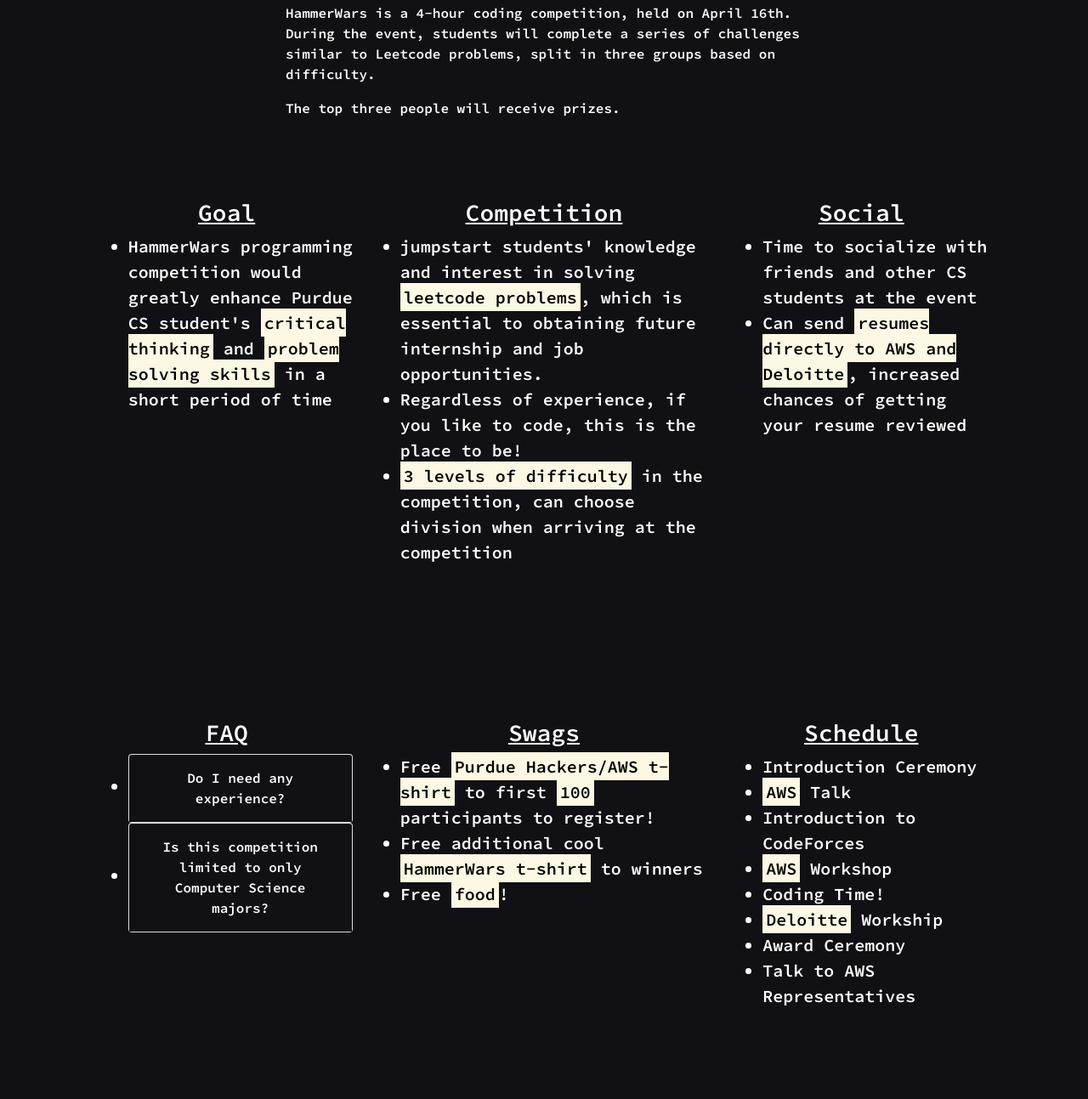
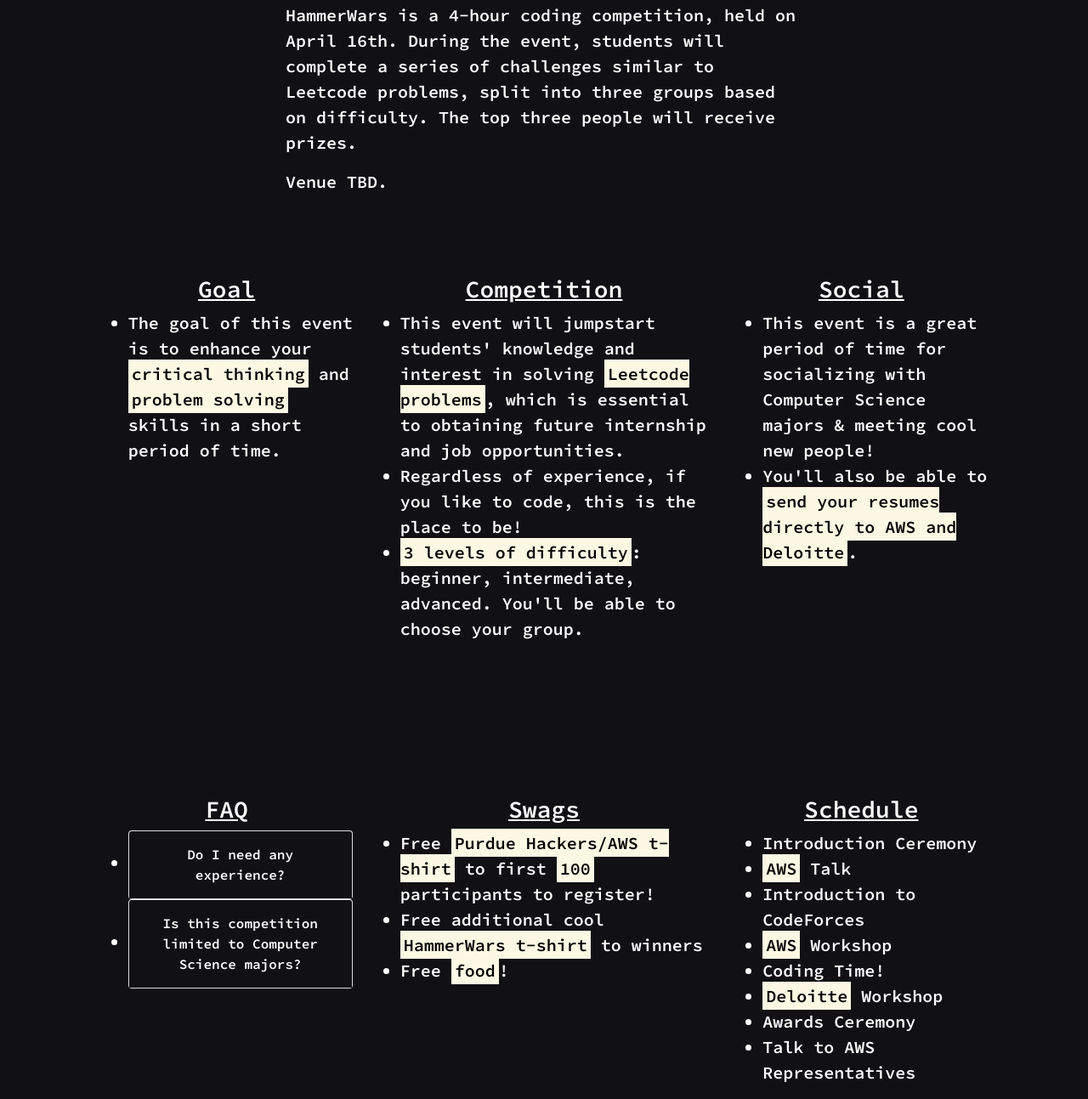
Before and after one commit to purduehackers/landing, a website: page public/hammerwars.html in a window 1280 px wide. Shown: the part 881-2174 px from the top of the page at 85% size. Before the commit the page ends 2084 px from the top, so only its background shows below. Drawn offline with nearby package versions, Linux system fonts and the light colour scheme.

Commit message:
Copy changes

```diff
--- a/public/hammerwars.html
+++ b/public/hammerwars.html
@@ -98,10 +98,11 @@
         <div class="about-intro">
           <p class="txt-white">
             HammerWars is a 4-hour coding competition, held on April 16th. During the event, students will complete
-            a series of challenges similar to Leetcode problems, split in three groups based on difficulty.
+            a series of challenges similar to Leetcode problems, split into three groups based on difficulty. The top
+            three people will receive prizes.
           </p>
           <p class="txt-white">
-            The top three people will receive prizes.
+            Venue TBD.
           </p>
         </div>
       </div>
@@ -111,10 +112,9 @@
           <h3><u>Goal</u></h3>
           <ul>
             <li>
-              HammerWars programming competition would greatly enhance Purdue CS
-              student's
+              The goal of this event is to enhance your
               <mark>critical thinking</mark> and
-              <mark>problem solving skills</mark> in a short period of time
+              <mark>problem solving</mark> skills in a short period of time.
             </li>
           </ul>
         </div>
@@ -122,8 +122,8 @@
           <h3><u>Competition</u></h3>
           <ul>
             <li>
-              jumpstart students' knowledge and interest in solving
-              <mark>leetcode problems</mark>, which is essential to obtaining
+              This event will jumpstart students' knowledge and interest in solving
+              <mark>Leetcode problems</mark>, which is essential to obtaining
               future internship and job opportunities.
             </li>
             <li>
@@ -131,8 +131,8 @@
               to be!
             </li>
             <li>
-              <mark>3 levels of difficulty</mark> in the competition, can choose
-              division when arriving at the competition
+              <mark>3 levels of difficulty</mark>: beginner, intermediate, advanced. You'll be able to choose your
+              group.
             </li>
           </ul>
         </div>
@@ -140,10 +140,11 @@
           <h3><u>Social</u></h3>
           <ul>
             <li>
-              Time to socialize with friends and other CS students at the event
+              This event is a great period of time for socializing with Computer Science majors
+              & meeting cool new people!
             </li>
             <li>
-              Can send <mark>resumes directly to AWS and Deloitte</mark>, increased chances of getting your resume reviewed
+              You'll also be able to <mark>send your resumes directly to AWS and Deloitte</mark>.
             </li>
           </ul>
         </div>
@@ -185,13 +186,14 @@
                     <div class="card-header bg-color-blk" id="headingThree">
                       <h5 class="mb-0">
                         <button class="btn bg-color-blk txt-white collapsed items-center" data-toggle="collapse" data-target="#collapseThree" aria-expanded="false" aria-controls="collapseThree">
-                          Is this competition limited to only Computer Science majors?
+                          Is this competition limited to Computer Science majors?
                         </button>
                       </h5>
                     </div>
                     <div id="collapseThree" class="collapse bg-color-blk" aria-labelledby="headingThree" data-parent="#accordion">
                       <div class="card-body">
-                        This competition is <mark>open to all majors.</mark>
+                        Although this event is intended for Computer Science majors,
+                        it is <mark>open to all majors.</mark>
                       </div>
                     </div>
                 </li>
@@ -219,8 +221,8 @@
                 <li>Introduction to CodeForces</li>
                 <li><mark>AWS</mark> Workshop</li>
                 <li>Coding Time!</li>
-                <li><mark>Deloitte</mark> Workship</li>
-                <li>Award Ceremony</li>
+                <li><mark>Deloitte</mark> Workshop</li>
+                <li>Awards Ceremony</li>
                 <li>Talk to AWS Representatives</li>
               </ul>
             </div>
--- a/public/styles/hammerwars.css
+++ b/public/styles/hammerwars.css
@@ -64,6 +64,10 @@
   flex-direction: column;
   justify-content: center;
   width: 50%;
+}
+
+.about-intro p {
+  font-size: 20px;
 }
 
 .about-title h1 {
```
